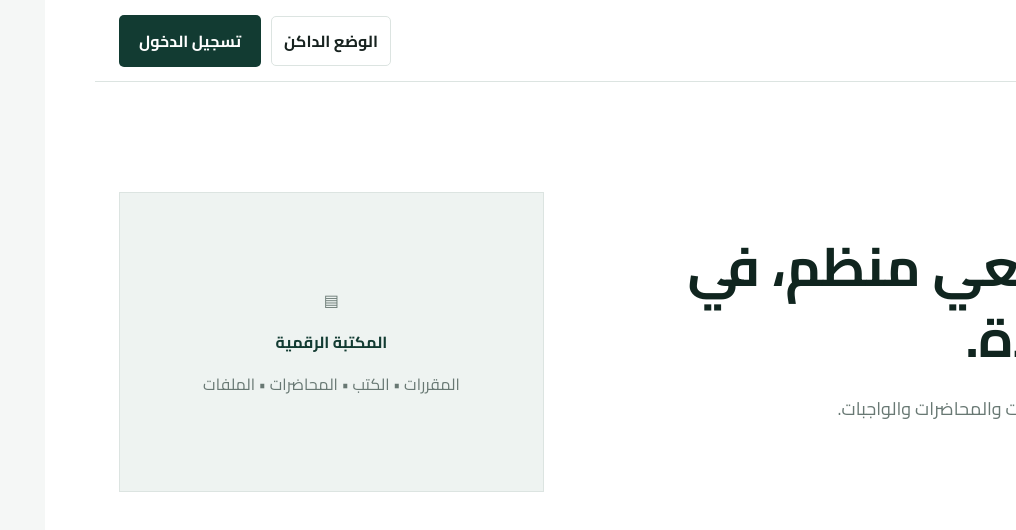
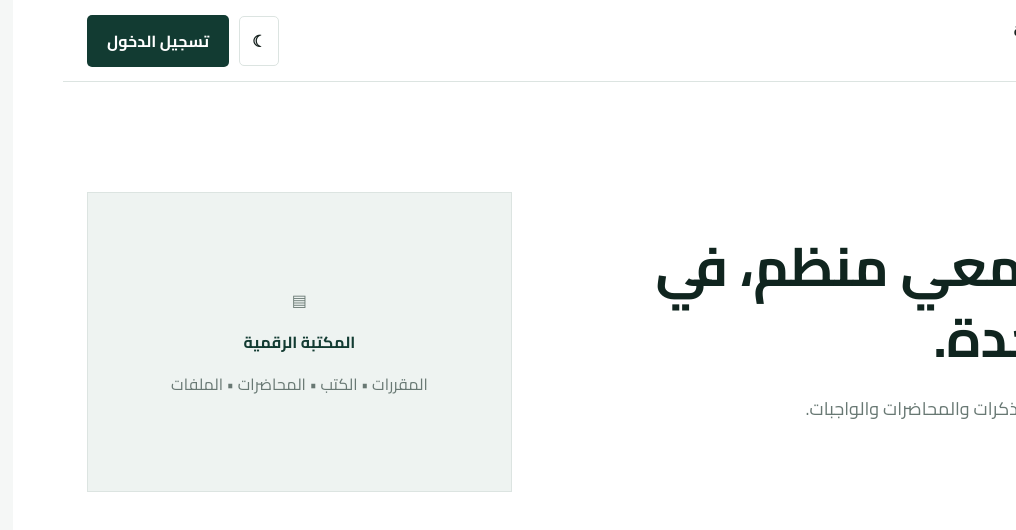
Before and after one commit to Tareq612345/snu_web, a React (Vite) app in the folder v2/: page / in a window 1280 px wide. Shown: the top 530 px of the page, without its empty margins (264-1280 px from the left). Built offline with nearby package versions, Linux system fonts and the light colour scheme; no server answers.

Commit message:
fix(theme): use compact sun and moon toggle

```diff
--- a/v2/src/components/ThemeToggle.jsx
+++ b/v2/src/components/ThemeToggle.jsx
@@ -9,5 +9,5 @@ export default function ThemeToggle(){
     document.documentElement.dataset.theme=dark?'dark':'light';
     localStorage.setItem('snu-theme',dark?'dark':'light');
   },[dark]);
-  return <button type="button" className="themeToggle" onClick={()=>setDark(value=>!value)} aria-label="تغيير المظهر">{dark?'الوضع النهاري':'الوضع الداكن'}</button>;
+  return <button type="button" className="themeToggle" onClick={()=>setDark(value=>!value)} aria-label={dark?'تشغيل الوضع النهاري':'تشغيل الوضع الداكن'} title={dark?'الوضع النهاري':'الوضع الداكن'}>{dark?'☀':'☾'}</button>;
 }
```
